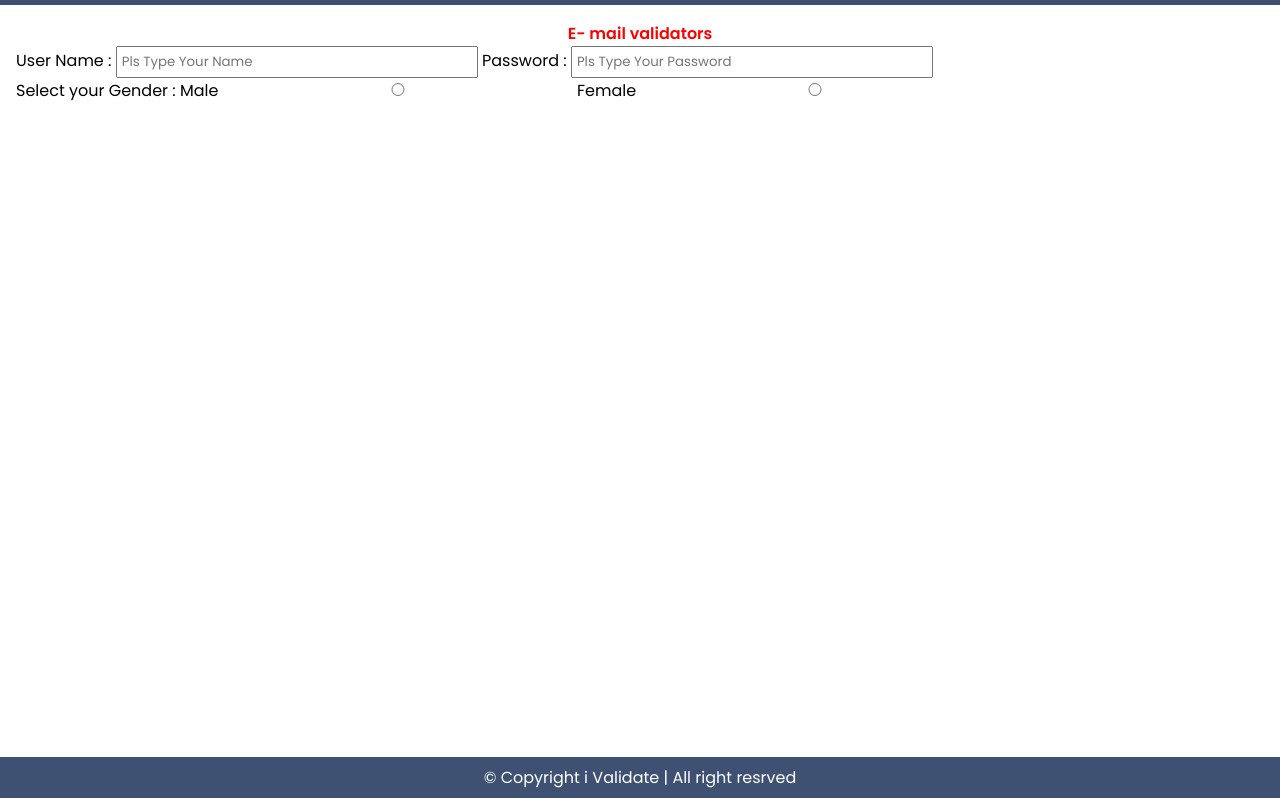
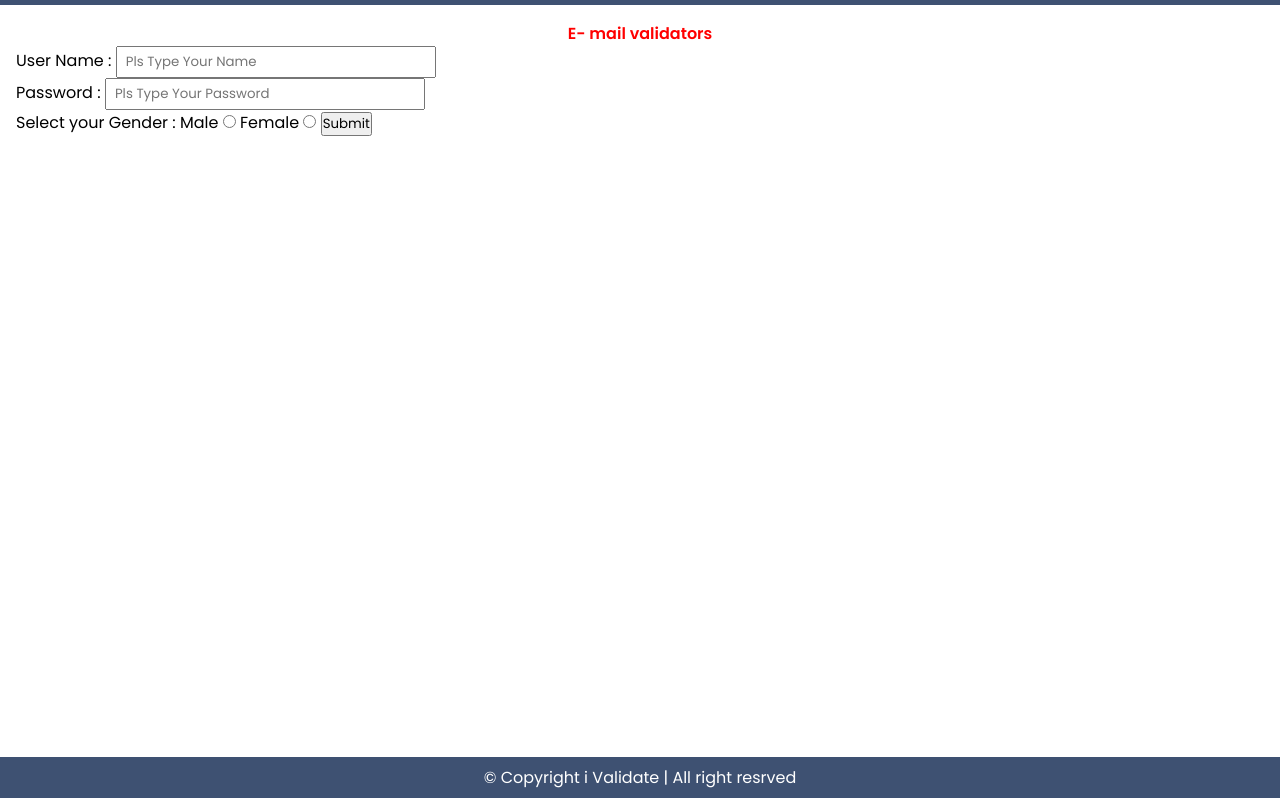
Before and after one commit to Anwarul07/Email-validators, a plain HTML site: page index.html in a window 1280 px wide. Shown: the part 46-844 px from the top of the page. Drawn offline with Linux system fonts and the light colour scheme; a web font is replaced by a local one.

Commit message:
Update index.html

```diff
--- a/index.html
+++ b/index.html
@@ -27,28 +27,25 @@
         <center>
             <p>E- mail validators</p>
         </center>
-        <form action="">
-
-        <div class="section">
-            <label for="name">User Name : </label>
-            <input id="name" type="text" placeholder="Pls Type Your Name">
+        <form action="https://getbootstrap.com/">
+            <div>
+                <label for="name">User Name :</label>
+                <input id="name" class="text" type="text" placeholder="Pls Type Your Name">
+            </div>
 
 
+            <div>
+                <label for="Pass"> Password :</label>
+                <input id="Pass" class="text" type="text" placeholder="Pls Type Your Password">
+            </div>
 
-            <label for="Pass"> Password : </label>
-            <input id="Pass" type="text" placeholder="Pls Type Your Password">
-        </div>
-
-
-
-             Select your Gender :
+            Select your Gender :
             <label for="male"> Male</label>
             <input type="radio" id="male" value="male" name="gender">
-
             <label for="Fmale"> Female</label>
             <input type="radio" id="Fmale" value="Fmale" name="gender">
 
-
+            <button type="submit">Submit</button>
         </form>
     </main>
 
--- a/mail.css
+++ b/mail.css
@@ -35,17 +35,15 @@ ul > li > a:hover {
   min-height: 90vh;
   padding: 1rem;
 }
-center{
+center {
   color: red;
   font-weight: 600;
 }
-.section{
-  /* display: flex;
-  flex-direction:column; */
+input {
+  padding: 0.25rem 0.5rem;
 }
-input{
-  padding: 0.25rem;
-  width: 350px;
+.text {
+  width: 300px;
 }
 footer {
   background-color: #3e5172;
```
